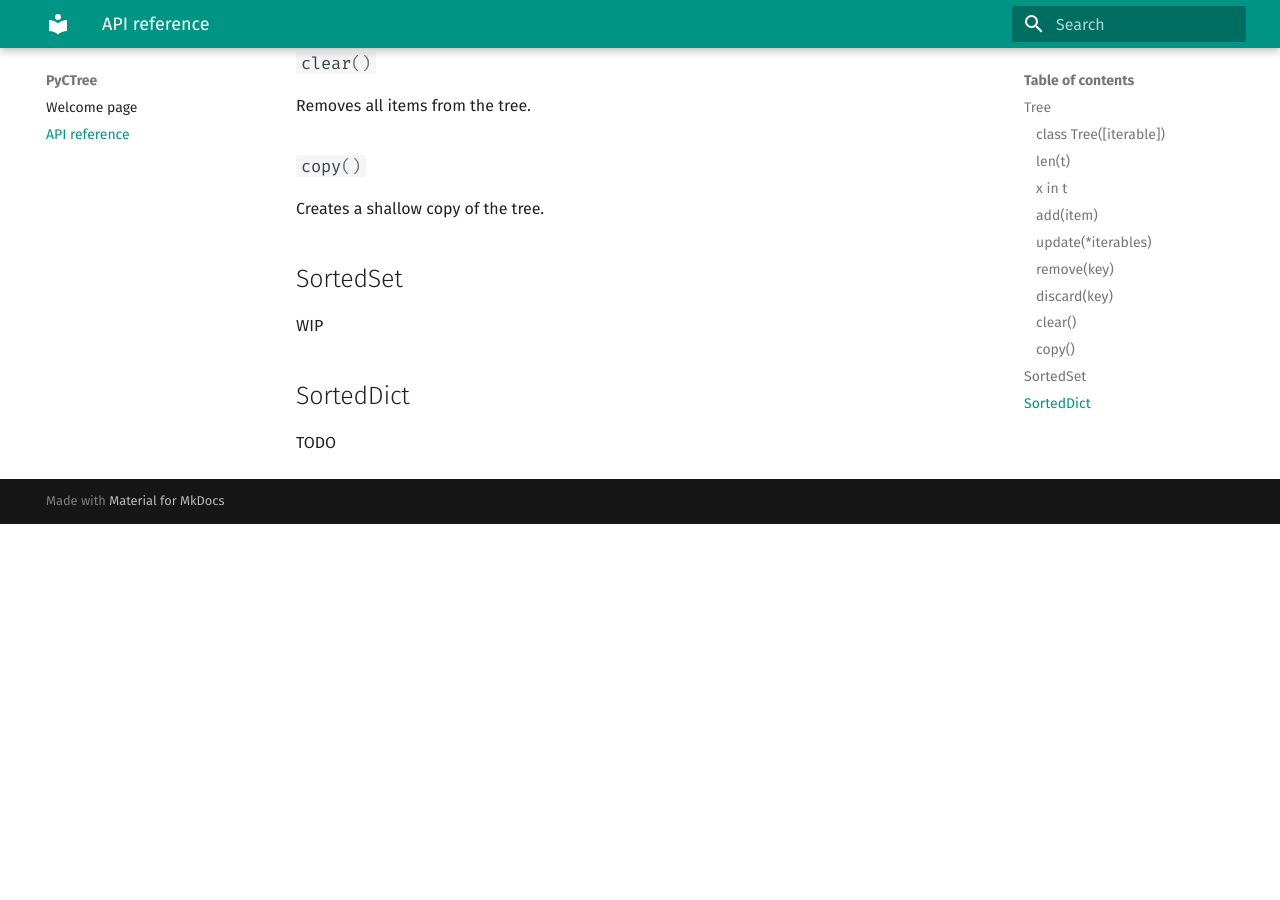
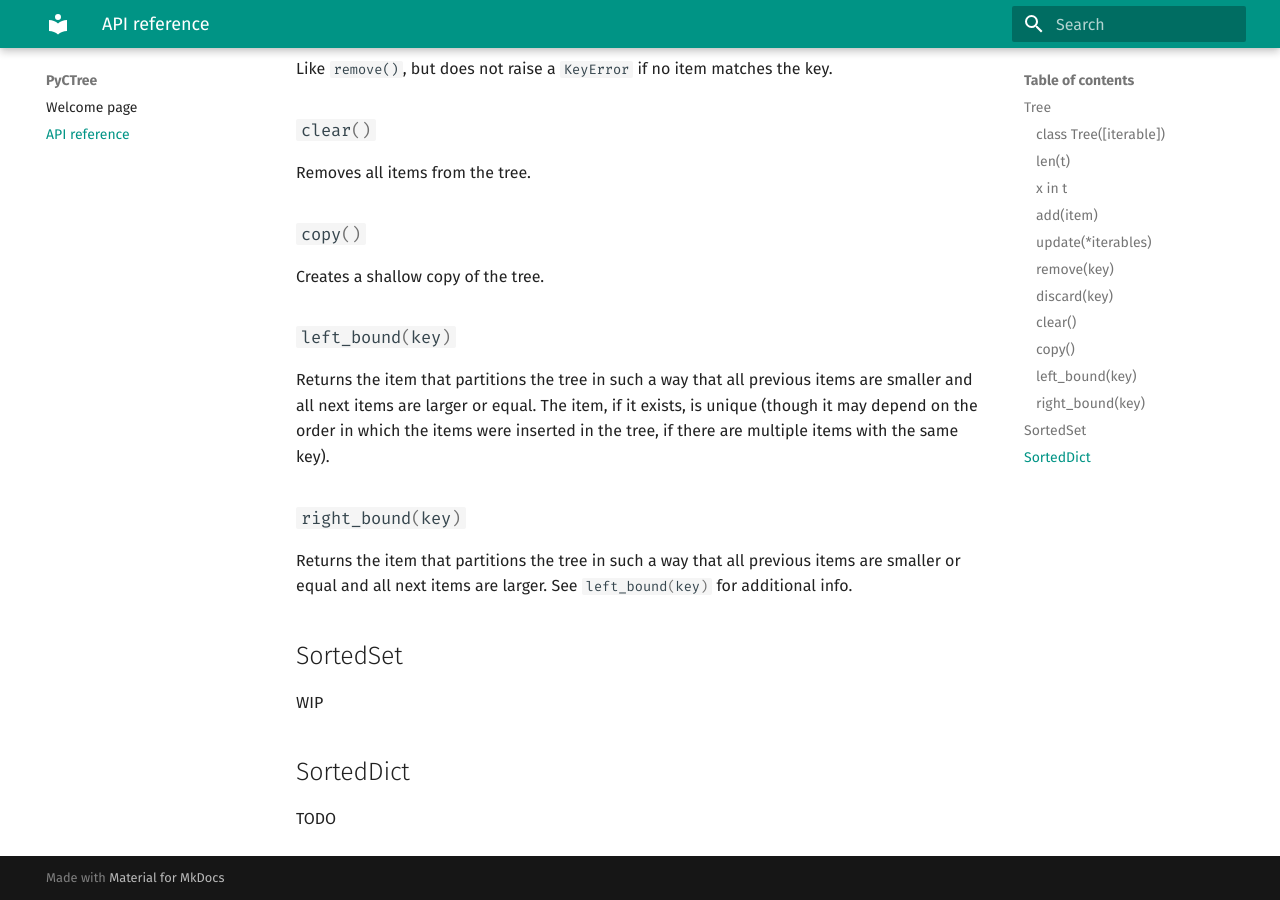
Before and after one commit to sneppy/pyctree, an MkDocs documentation site: the page built from docs/api.md, in a window 1280 px wide and 900 px high, scrolled down 1780 px. Built offline with MkDocs 1.6.1 and Material for MkDocs 9.7.7, drawn with Linux system fonts in a browser that asks for light colours; before the commit the page ends 2304 px from its top, so only the background shows below that; some of the changed text lies outside the part shown.

Commit message:
Updated API docs to include bounds methods.

```diff
--- a/docs/api.md
+++ b/docs/api.md
@@ -57,6 +57,17 @@ Removes all items from the tree.
 
 Creates a shallow copy of the tree.
 
+### `#!python left_bound(key)`
+
+Returns the item that partitions the tree in such a way that all previous items are smaller and all next items are
+larger or equal. The item, if it exists, is unique (though it may depend on the order in which the items were inserted
+in the tree, if there are multiple items with the same key).
+
+### `#!python right_bound(key)`
+
+Returns the item that partitions the tree in such a way that all previous items are smaller or equal and all next items
+are larger. See `#!python left_bound(key)` for additional info.
+
 SortedSet
 ---------
 
```
